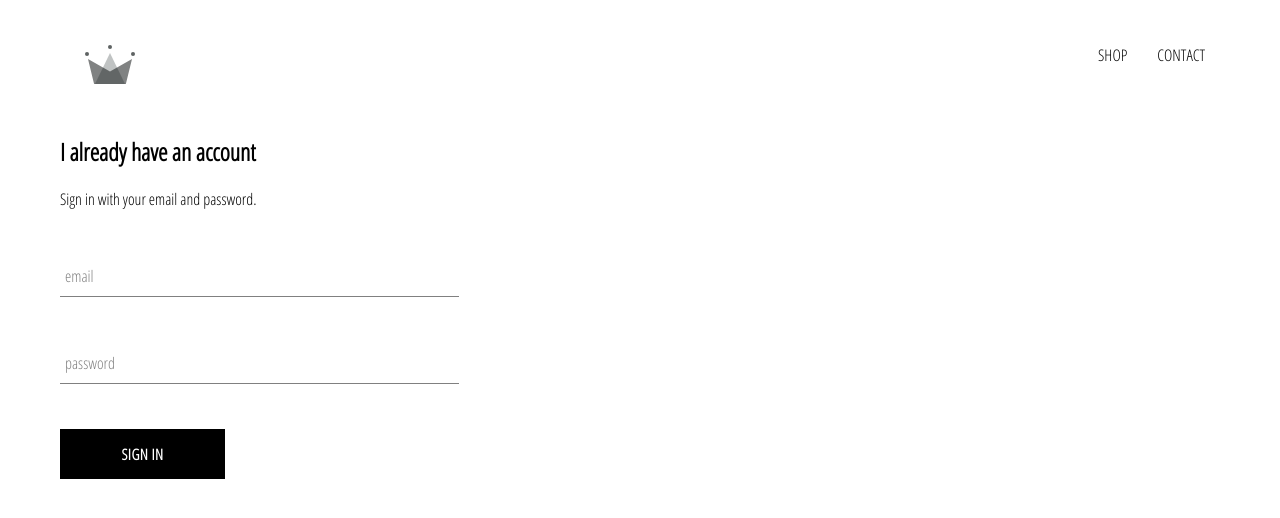
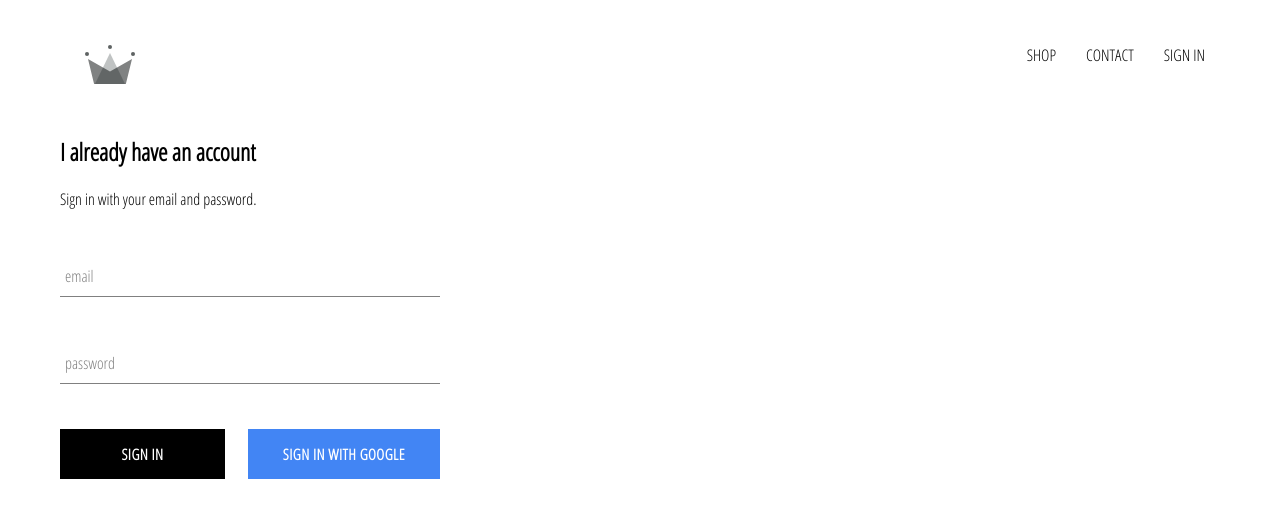
Before and after one commit to dylangit01/React_e-commerse-clothing, a React (Create React App) app: page /signin in a window 1280 px wide. Shown: the top 518 px of the page. Built offline with nearby package versions, Linux system fonts and the light colour scheme; no server answers.

Commit message:
integrated firebase into application, created sign in page with sign in component and sign in with google, also create sign out function

```diff
--- a/package.json
+++ b/package.json
@@ -6,6 +6,7 @@
     "@testing-library/jest-dom": "^4.2.4",
     "@testing-library/react": "^9.4.0",
     "@testing-library/user-event": "^7.2.1",
+    "firebase": "^7.8.0",
     "node-sass": "^4.13.1",
     "react": "^16.12.0",
     "react-dom": "^16.12.0",
--- a/src/App.css
+++ b/src/App.css
@@ -7,3 +7,7 @@
     text-decoration: none;
     color: black
 }
+
+* {
+    box-sizing: border-box;
+}
--- a/src/App.js
+++ b/src/App.js
@@ -6,14 +6,35 @@
 import SignInAndSignUpPage from "./pages/sign-in-and-sign-up/sign-in-and-sign-up.component";
 
 import Header from "./components/header/header.component";
+import { auth } from './firebase/firebase.utils'
 
 
 
+class App extends React.Component{
+    constructor(props) {
+        super(props);
+        this.state = {
+            currentUser: null
+        }
+    };
 
-function App() {
+    unsubscribeFromAuth = null
+
+    componentDidMount() {
+       this.unsubscribeFromAuth = auth.onAuthStateChanged(user => {
+            this.setState({ currentUser: user })
+            // console.log(user)
+        })
+    };
+
+    componentWillUnmount() {
+        this.unsubscribeFromAuth()
+    }
+
+    render() {
         return (
             <div>
-            <Header/>
+                <Header currentUser={this.state.currentUser} />
                 <Switch>
                     <Route exact path='/' component={HomePage}/>
                     <Route path='/shop' component={ShopPage} />
@@ -22,5 +43,6 @@
             </div>
         )
     }
+}
 
 export default App;
--- a/src/components/custom-button/custom-buttom.component.jsx
+++ b/src/components/custom-button/custom-buttom.component.jsx
@@ -1,8 +1,8 @@
 import React from "react";
 import './custom-button.styles.scss'
 
-const CustomButton = ({ children, ...otherProps }) => (
-    <button className='custom-button' {...otherProps} >
+const CustomButton = ({ children, isGoogleSignIn, ...otherProps }) => (
+    <button className={`${isGoogleSignIn ? 'google-sign-in' : ''} custom-button`} {...otherProps} >
         {children}
     </button>
 );
--- a/src/components/custom-button/custom-button.styles.scss
+++ b/src/components/custom-button/custom-button.styles.scss
@@ -19,4 +19,14 @@
     color: black;
     border: 1px solid black;
   }
+
+  &.google-sign-in {
+    background-color: #4285f4;
+    color: white;
+
+    &:hover {
+      background-color: #357ae8;
+      border: none;
+    }
+  }
 }
--- a/src/components/form-input/form-input.component.jsx
+++ b/src/components/form-input/form-input.component.jsx
@@ -6,7 +6,7 @@
         <input className='form-input' onChange={handleChange} {...otherProps}/>
         {
             label ?         // this label is referring any input tag which has label props of sign-in component, so it means this component may have label, maynot have label.
-                (<label className={`${otherProps.value.length ? 'shrink' : ''} form-input-label `}
+                (<label className={`${otherProps.value.length ? 'shrink' : ''} form-input-label`}
                 >
                     {label}
                 </label>)
--- a/src/components/header/header.component.jsx
+++ b/src/components/header/header.component.jsx
@@ -1,10 +1,12 @@
 import React from "react";
-
 import './header.styles.scss';
 import {Link} from "react-router-dom";
 import {ReactComponent as Logo} from "../../assets/crown.svg";
 
-const Header = () => (
+import { auth } from "../../firebase/firebase.utils";
+
+
+const Header = ({ currentUser }) => (
     <div className='header'>
         <Link className='logo-container' to='/'>
             <Logo className='logo'/>
@@ -17,6 +19,16 @@
             <Link className='option' to='/shop'>
                 CONTACT
             </Link>
+
+            {currentUser ?
+
+                <div className='option' onClick={()=>auth.signOut()}>
+                    SIGN OUT
+                </div>
+                :
+                <Link className='option' to='/signin' >SIGN IN </Link>
+            }
+
         </div>
     </div>
 );
--- a/src/components/header/header.styles.scss
+++ b/src/components/header/header.styles.scss
@@ -21,5 +21,6 @@
 
   .option {
     padding: 10px 15px;
+    cursor: pointer;
   }
 }
--- a/src/components/sign-in/sign-in.component.jsx
+++ b/src/components/sign-in/sign-in.component.jsx
@@ -2,6 +2,7 @@
 import './sign-in.styles.scss'
 import FormInput from "../form-input/form-input.component";
 import CustomButton from "../custom-button/custom-buttom.component";
+import {signInWithGoogle} from "../../firebase/firebase.utils";
 
 class SignIn extends React.Component {
     constructor(props) {
@@ -45,12 +46,15 @@
                         required
                         handleChange={this.handleChange}
                     />
-                    <CustomButton type="submit"> SIGN IN </CustomButton>
+
+                    <div className='buttons'>
+                        <CustomButton type="submit"> SIGN IN </CustomButton>
+                        <CustomButton onClick={signInWithGoogle} isGoogleSignIn> Sign in with Google</CustomButton>
+                    </div>
                 </form>
             </div>
         )
     }
-
 };
 
 export default SignIn
--- a/src/components/sign-in/sign-in.styles.scss
+++ b/src/components/sign-in/sign-in.styles.scss
@@ -1,10 +1,17 @@
 .sign-in {
   // 30 view width
-  width: 30vw;
+  //width: 30vw;
+  width: 380px;
   display: flex;
   flex-direction: column;
 
   .title {
     margin: 10px 0;
   }
+
+  .buttons {
+    display: flex;
+    // notice, if the whole width is limited, and if the text inside of the button is too much, there is no space between the buttons
+    justify-content: space-between;
+  }
 }
--- /dev/null
+++ b/src/firebase/firebase.utils.js
@@ -0,0 +1,25 @@
+import firebase from "firebase/app";
+import 'firebase/firestore'
+import 'firebase/auth'
+
+const config = {
+    apiKey: "AIzaSyCkNKsKe426y2EkqWYbayYmp6dEIvmVsqY",
+    authDomain: "e-commerce-project-db-33586.firebaseapp.com",
+    databaseURL: "https://e-commerce-project-db-33586.firebaseio.com",
+    projectId: "e-commerce-project-db-33586",
+    storageBucket: "e-commerce-project-db-33586.appspot.com",
+    messagingSenderId: "1078297815133",
+    appId: "1:1078297815133:web:e658a29bd68bb4993685b4",
+    measurementId: "G-5B4TDM68FV"
+};
+
+firebase.initializeApp(config);
+
+export const auth = firebase.auth();
+export const firestore = firebase.firestore();
+
+const provider = new firebase.auth.GoogleAuthProvider();
+provider.setCustomParameters({ prompt: 'select_account' });
+export const signInWithGoogle = () => auth.signInWithPopup(provider);
+
+export default firebase;
```
Also changed, not shown: 1 other file (tests, documents, lock files or other folders). Lines whose indentation alone changed are shown as unchanged.
